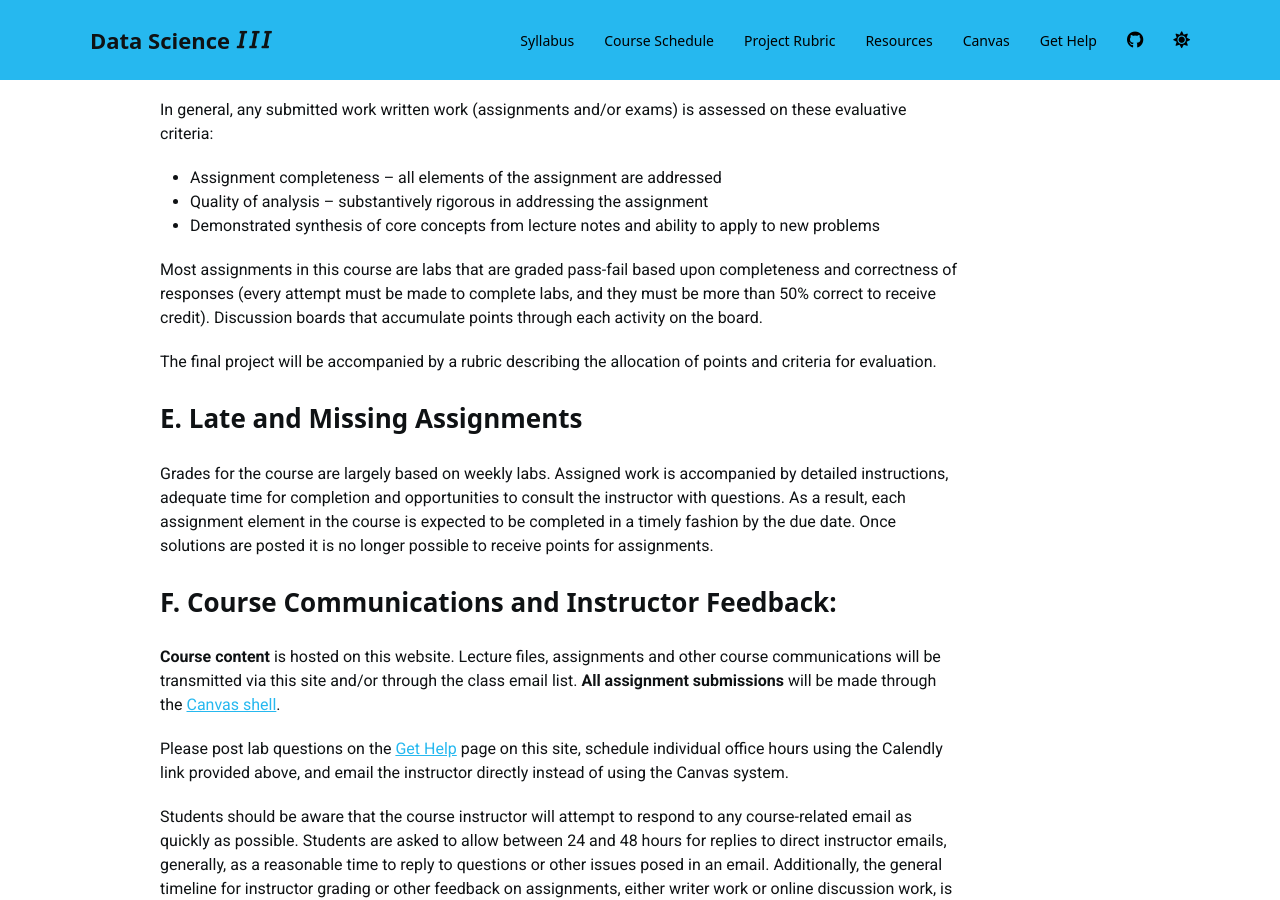
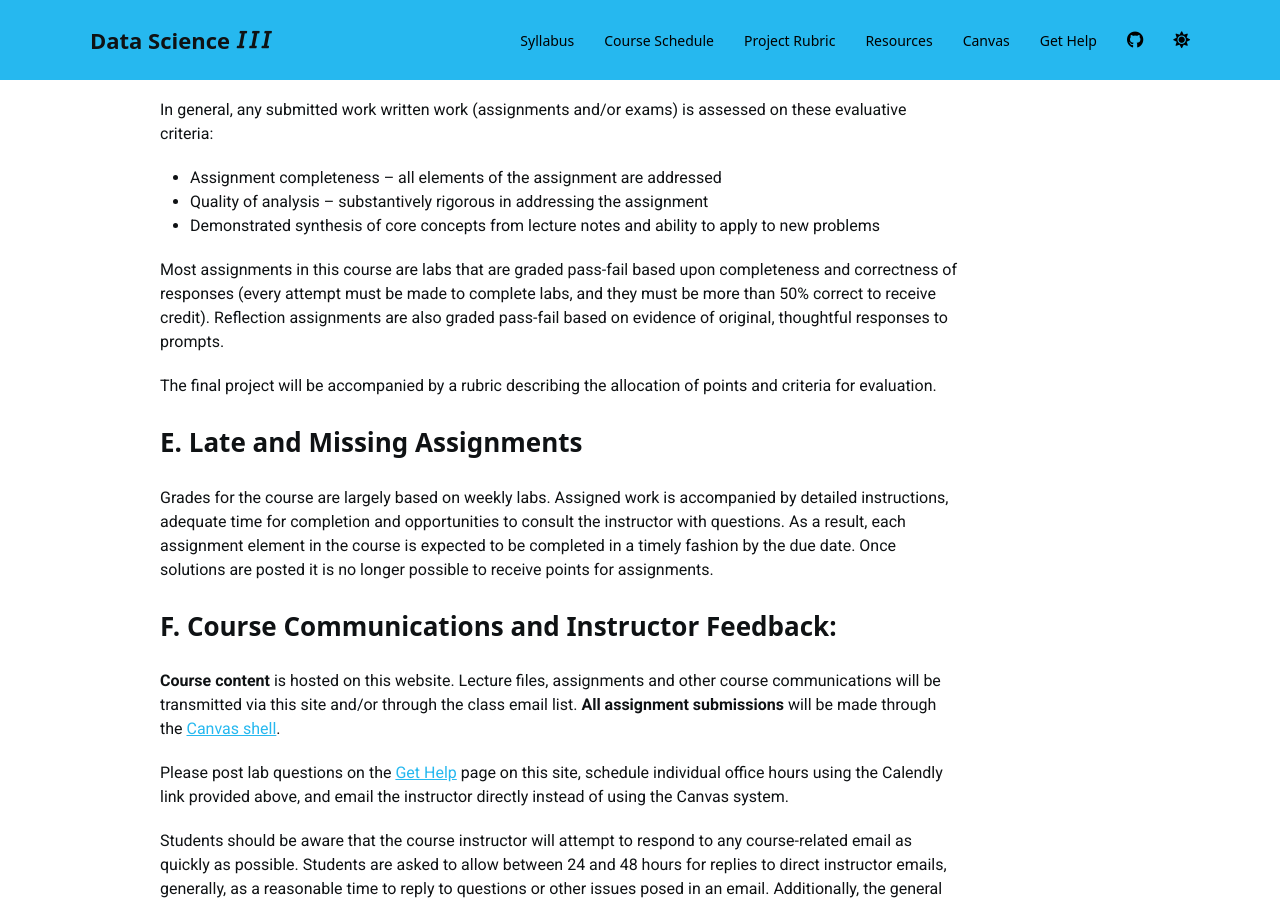
Before and after one commit to Watts-College/cpp-528-fall-2021, a Jekyll site: the page built from index.md, in a window 1280 px wide and 900 px high, scrolled down 6209 px. Built offline with Jekyll 4.4.1, drawn with Linux system fonts in a browser that asks for light colours; nearby versions of some CDN libraries; a script bundle is joined from its source files by our own code; library files that are not in the unit come from our copies; a style sheet for code colours, icons or effects is not loaded.

Commit message:
Update index.md

```diff
--- a/index.md
+++ b/index.md
@@ -170,7 +170,7 @@ In general, any submitted work written work (assignments and/or exams) is assess
 - Quality of analysis – substantively rigorous in addressing the assignment
 - Demonstrated synthesis of core concepts from lecture notes and ability to apply to new problems
 
-Most assignments in this course are labs that are graded pass-fail based upon completeness and correctness of responses (every attempt must be made to complete labs, and they must be more than 50% correct to receive credit). Discussion boards that accumulate points through each activity on the board.
+Most assignments in this course are labs that are graded pass-fail based upon completeness and correctness of responses (every attempt must be made to complete labs, and they must be more than 50% correct to receive credit). Reflection assignments are also graded pass-fail based on evidence of original, thoughtful responses to prompts.
 
 The final project will be accompanied by a rubric describing the allocation of points and criteria for evaluation.
 
```
